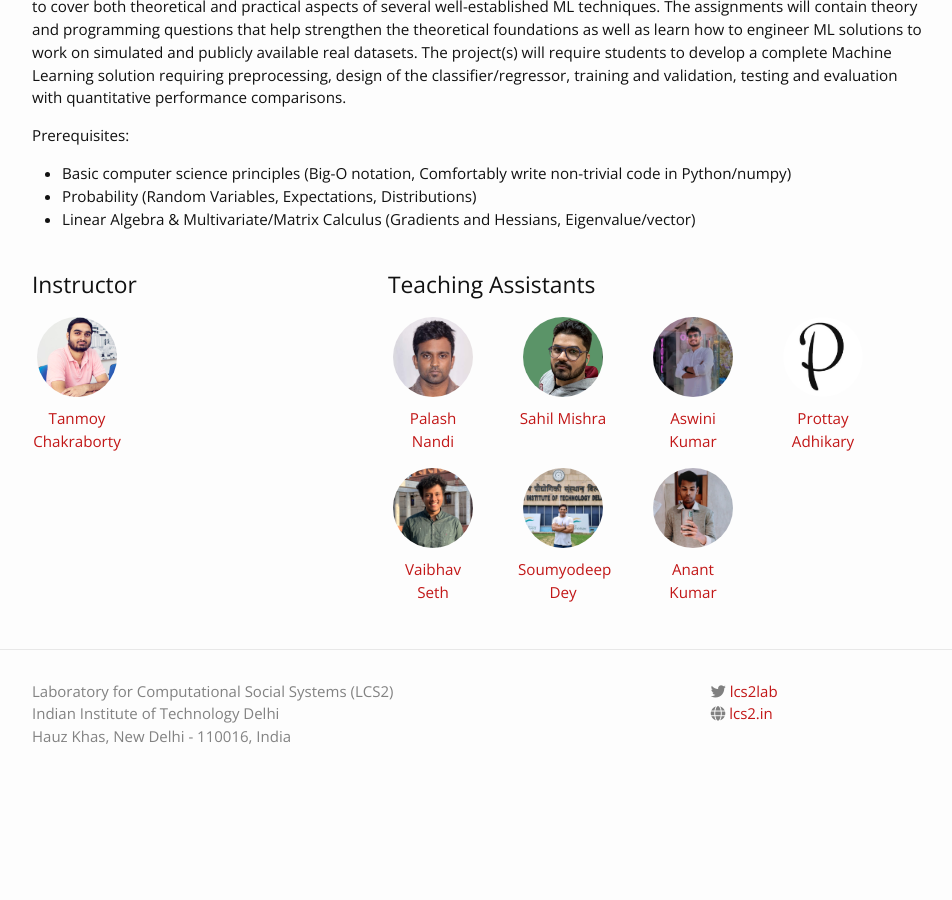
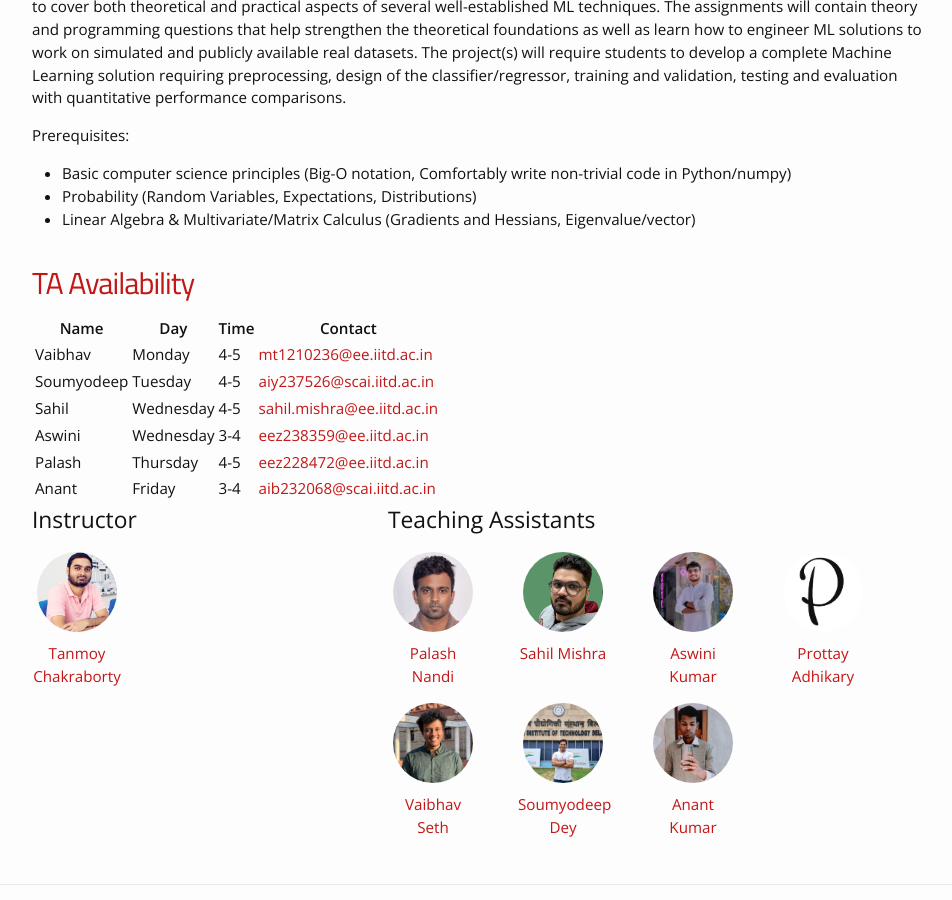
Before and after one commit to lcs2-iitd/ELL409-2401, a Jekyll site: the page built from index.md, in a window 1280 px wide and 900 px high, scrolled down 552 px. Shown: the whole window, without its empty margins (163-1115 px from the left). Built offline with Jekyll 4.4.1, drawn with Linux system fonts in a browser that asks for light colours; nearby versions of some CDN libraries; before the commit the page ends 1359 px from its top, so only the background shows below that.

Commit message:
Update home.html

```diff
--- a/_layouts/home.html
+++ b/_layouts/home.html
@@ -15,6 +15,52 @@ layout: default
     {{ content }}
 
     <br>
+        <h1 class="post-title">TA Availability</h1>
+<table>
+    <tr>
+        <th>Name</th>
+        <th>Day</th>
+        <th>Time</th>
+        <th>Contact</th>
+    </tr>
+    <tr>
+        <td>Vaibhav</td>
+        <td>Monday</td>
+        <td>4-5</td>
+        <td><a href="mailto:mt1210236@ee.iitd.ac.in">mt1210236@ee.iitd.ac.in</a></td>
+    </tr>
+    <tr>
+        <td>Soumyodeep</td>
+        <td>Tuesday</td>
+        <td>4-5</td>
+        <td><a href="mailto:aiy237526@scai.iitd.ac.in">aiy237526@scai.iitd.ac.in</a></td>
+    </tr>
+    <tr>
+        <td>Sahil</td>
+        <td>Wednesday</td>
+        <td>4-5</td>
+        <td><a href="sahil.mishra@ee.iitd.ac.in">sahil.mishra@ee.iitd.ac.in</a></td>
+    </tr>
+    <tr>
+        <td>Aswini</td>
+        <td>Wednesday</td>
+        <td>3-4</td>
+        <td><a href="mailto:eez238359@ee.iitd.ac.in">eez238359@ee.iitd.ac.in</a></td>
+    </tr>
+    <tr>
+        <td>Palash</td>
+        <td>Thursday</td>
+        <td>4-5</td>
+        <td><a href="mailto:eez228472@ee.iitd.ac.in">eez228472@ee.iitd.ac.in</a></td>
+    </tr>
+    <tr>
+        <td>Anant</td>
+        <td>Friday</td>
+        <td>3-4</td>
+        <td><a href="mailto:aib232068@scai.iitd.ac.in">aib232068@scai.iitd.ac.in</a></td>
+    </tr>
+</table>
+
     <div>
         <div style="width:40%; float: left">
             <!-- <h2>Instructors</h2> -->
```
